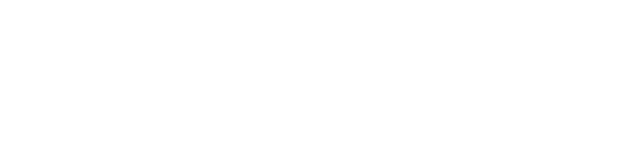
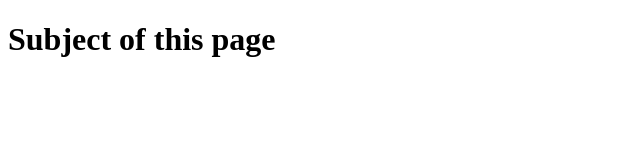
Before and after one commit to LC101-September-2021/assignment-4-html-me-something-rawlings808, a website: page index.html in a window 1280 px wide. Shown: the whole page, without its empty margins (0-640 px from the left). Drawn offline with Linux system fonts and the light colour scheme.

Commit message:
starting with initial layout of html file to include instructions

```diff
--- a/index.html
+++ b/index.html
@@ -1,8 +1,14 @@
 <!DOCTYPE html>
 <html>
    <head>
+      <title>Placeholder Title </title>
    </head>
+
    <body>
+         <header>
+            <h1> Subject of this page</h1>
+         </header>
+      <main></main>
       <!-- Write your HTML in this file! -->
    </body>
 </html>
```
